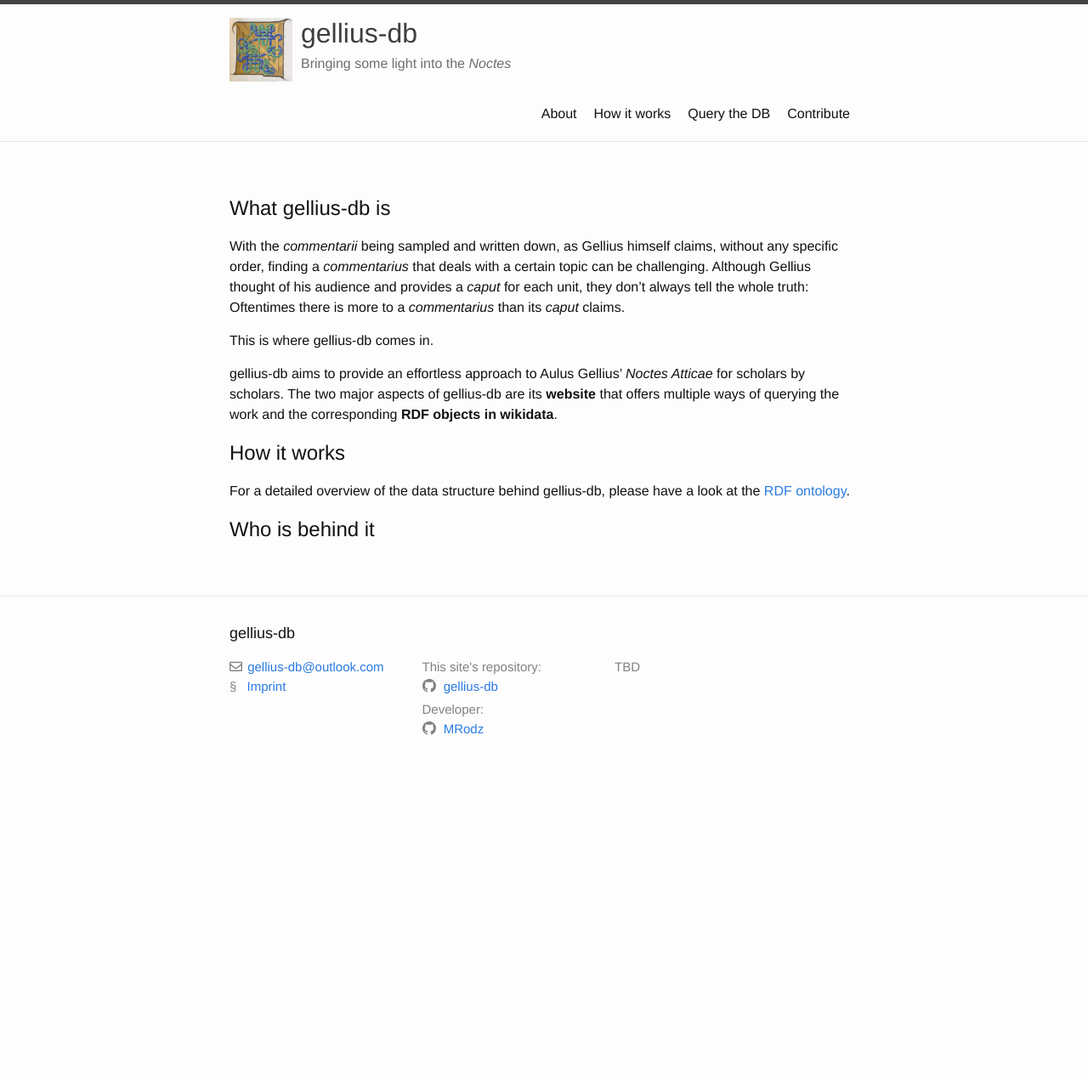
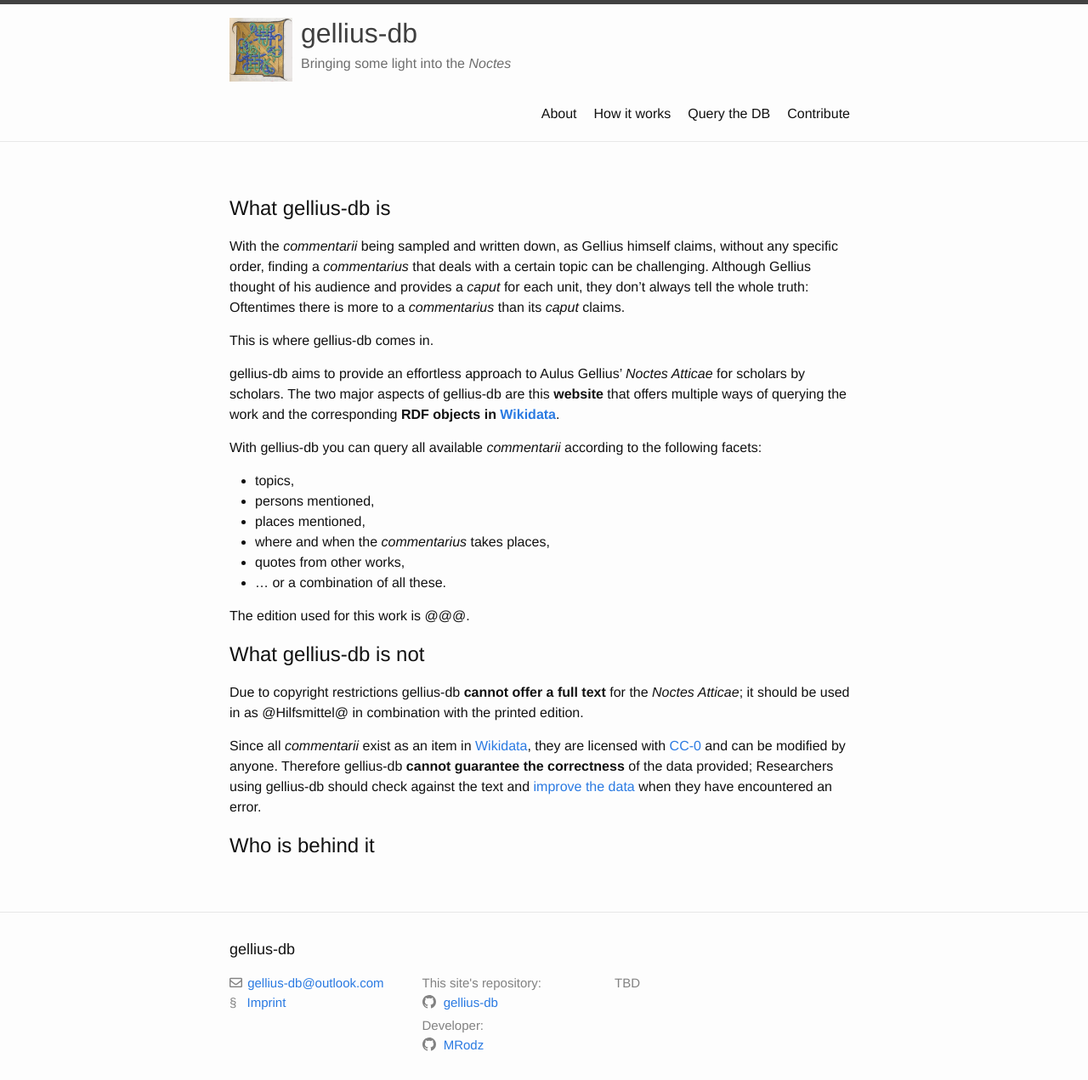
Before and after one commit to MRodz/gellius-db.github.io, a Jekyll site: the page built from about.md, in a window 1280 px wide. Shown: the whole page at 85% size. Built offline with Jekyll 4.4.1, drawn with Linux system fonts in a browser that asks for light colours; nearby versions of some CDN libraries; before the commit the page ends 900 px from its top, so only the background shows below that.

Commit message:
added more information

```diff
--- a/about.md
+++ b/about.md
@@ -9,12 +9,24 @@ With the _commentarii_ being sampled and written down, as Gellius himself claims
 
 This is where gellius-db comes in.
 
-gellius-db aims to provide an effortless approach to Aulus Gellius' _Noctes Atticae_ for scholars by scholars. The two major aspects of gellius-db are its **website** that offers multiple ways of querying the work and the corresponding **RDF objects in wikidata**.
+gellius-db aims to provide an effortless approach to Aulus Gellius' _Noctes Atticae_ for scholars by scholars. The two major aspects of gellius-db are this **website** that offers multiple ways of querying the work and the corresponding **RDF objects in [Wikidata](www.wikidata.org)**.
 
+With gellius-db you can query all available _commentarii_ according to the following facets:
 
-# How it works
+- topics,
+- persons mentioned,
+- places mentioned,
+- where and when the _commentarius_ takes places,
+- quotes from other works,
+- ... or a combination of all these.
 
-For a detailed overview of the data structure behind gellius-db, please have a look at the [RDF ontology]({{ "/ontology/" | absolute_url }}).
+The edition used for this work is @@@.
+
+# What gellius-db is not
+
+Due to copyright restrictions gellius-db **cannot offer a full text** for the _Noctes Atticae_; it should be used in as @Hilfsmittel@ in combination with the printed edition.
+
+Since all _commentarii_ exist as an item in [Wikidata](www.wikidata.org), they are licensed with [CC-0](@@) and can be modified by anyone. Therefore gellius-db **cannot guarantee the correctness** of the data provided; Researchers using gellius-db should check against the text and [improve the data](../contribute/) when they have encountered an error.
 
 
 # Who is behind it
```
